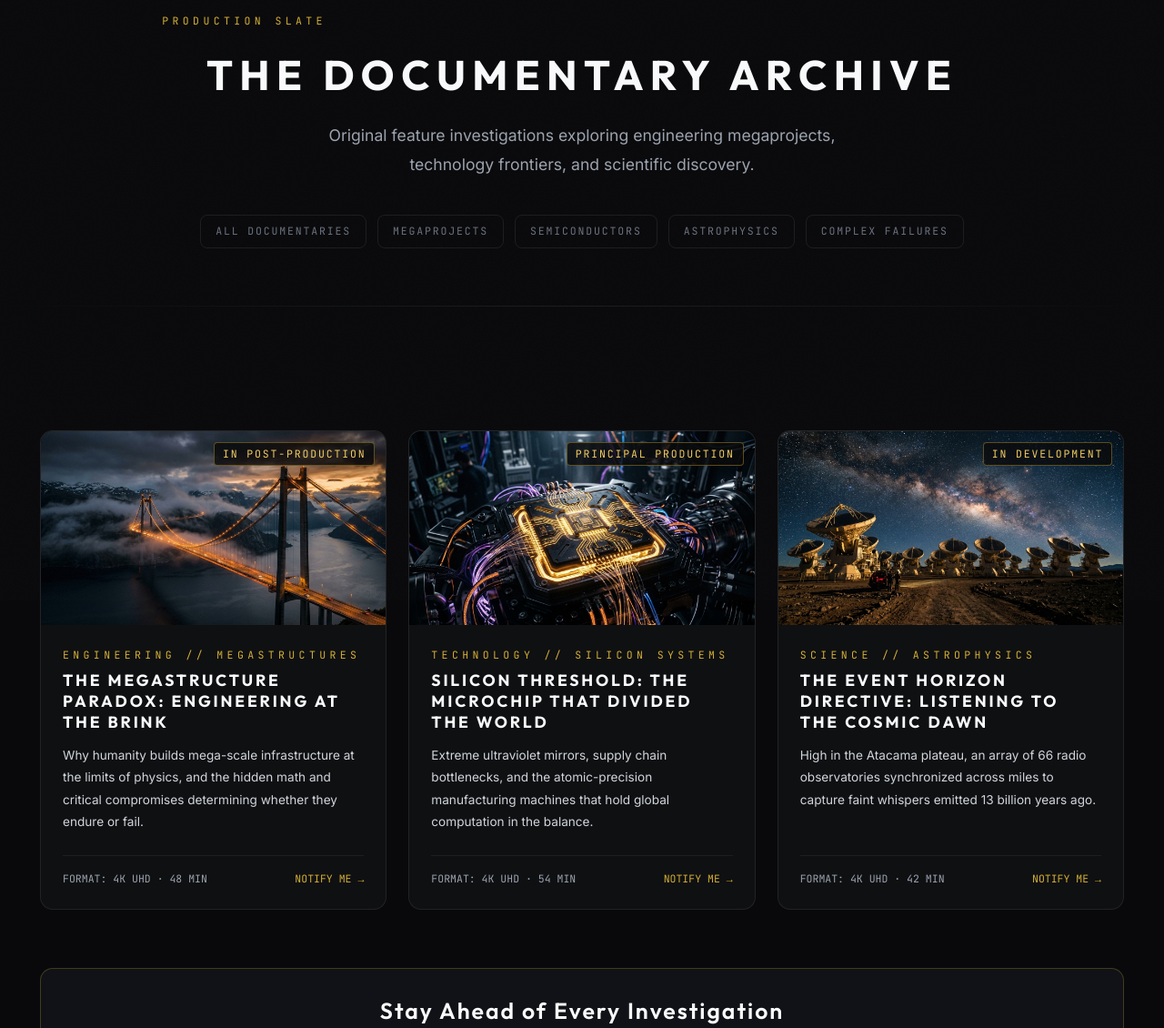
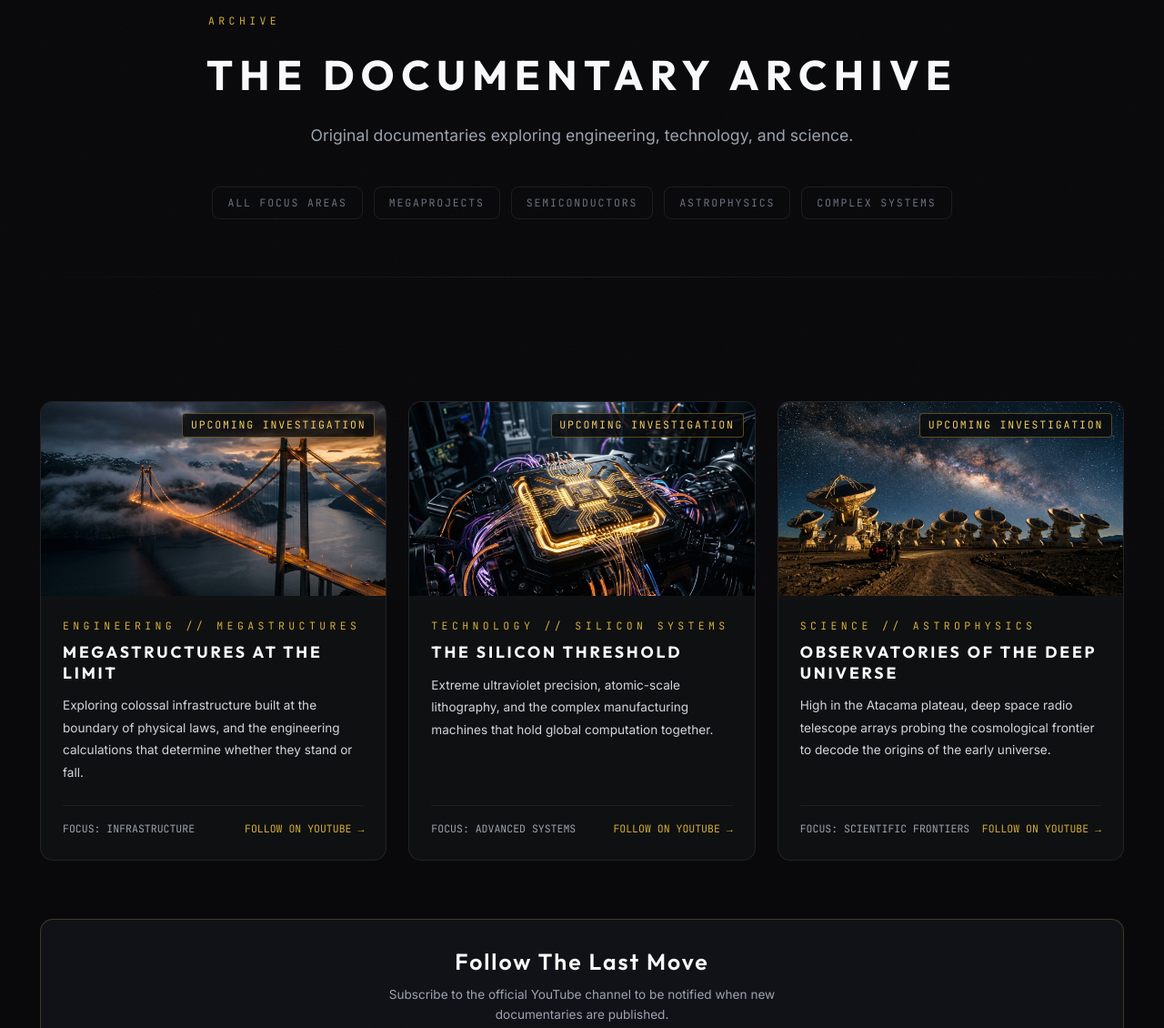
Before and after one commit to Kussbright/THE-LAST-MOVE, a plain HTML site: page documentaries.html in a window 1280 px wide. Shown: the part 140-1270 px from the top of the page at 91% size. Drawn offline with Linux system fonts and the light colour scheme.

Commit message:
fix: audit copy to remove false claims of published content while preserving cinema aesthetic and atmosphere

```diff
--- a/documentaries.html
+++ b/documentaries.html
@@ -60,41 +60,41 @@
   <!-- Page Header -->
   <header class="page-header">
     <div class="container">
-      <p class="page-header__label reveal">Production Slate</p>
+      <p class="page-header__label reveal">Archive</p>
       <h1 class="page-header__title reveal">The Documentary Archive</h1>
       <p class="page-header__subtitle reveal">
-        Original feature investigations exploring engineering megaprojects, technology frontiers, and scientific discovery.
+        Original documentaries exploring engineering, technology, and science.
       </p>
 
       <div class="doc-categories reveal" aria-label="Documentary categories">
-        <span class="doc-category is-active">All Documentaries</span>
+        <span class="doc-category is-active">All Focus Areas</span>
         <span class="doc-category">Megaprojects</span>
         <span class="doc-category">Semiconductors</span>
         <span class="doc-category">Astrophysics</span>
-        <span class="doc-category">Complex Failures</span>
+        <span class="doc-category">Complex Systems</span>
       </div>
     </div>
   </header>
 
   <!-- Documentary Slate Grid -->
-  <main class="section" id="documentary-grid" aria-label="Documentaries Slate">
+  <main class="section" id="documentary-grid" aria-label="Documentaries Focus">
     <div class="container">
       <div class="dossier-grid">
         <!-- Feature 1 -->
         <article class="dossier-card reveal">
           <div class="dossier-card__media">
-            <img src="assets/pillar-engineering.jpg" alt="The Megastructure Paradox documentary" class="dossier-card__img" loading="lazy">
-            <span class="dossier-card__badge">IN POST-PRODUCTION</span>
+            <img src="assets/pillar-engineering.jpg" alt="Megastructures Engineering" class="dossier-card__img" loading="lazy">
+            <span class="dossier-card__badge">UPCOMING INVESTIGATION</span>
           </div>
           <div class="dossier-card__body">
             <span class="dossier-card__category">ENGINEERING // MEGASTRUCTURES</span>
-            <h2 class="dossier-card__title">The Megastructure Paradox: Engineering at the Brink</h2>
+            <h2 class="dossier-card__title">Megastructures at the Limit</h2>
             <p class="dossier-card__excerpt">
-              Why humanity builds mega-scale infrastructure at the limits of physics, and the hidden math and critical compromises determining whether they endure or fail.
+              Exploring colossal infrastructure built at the boundary of physical laws, and the engineering calculations that determine whether they stand or fall.
             </p>
             <div class="dossier-card__footer">
-              <span>FORMAT: 4K UHD · 48 MIN</span>
-              <a href="https://www.youtube.com/@TheLastMoveTV" target="_blank" rel="noopener noreferrer" style="color: var(--color-gold); text-decoration: none;">NOTIFY ME →</a>
+              <span>FOCUS: INFRASTRUCTURE</span>
+              <a href="https://www.youtube.com/@TheLastMoveTV" target="_blank" rel="noopener noreferrer" style="color: var(--color-gold); text-decoration: none;">FOLLOW ON YOUTUBE →</a>
             </div>
           </div>
         </article>
@@ -102,18 +102,18 @@
         <!-- Feature 2 -->
         <article class="dossier-card reveal reveal--delay-1">
           <div class="dossier-card__media">
-            <img src="assets/pillar-technology.jpg" alt="Silicon Threshold documentary" class="dossier-card__img" loading="lazy">
-            <span class="dossier-card__badge">PRINCIPAL PRODUCTION</span>
+            <img src="assets/pillar-technology.jpg" alt="Silicon Systems Technology" class="dossier-card__img" loading="lazy">
+            <span class="dossier-card__badge">UPCOMING INVESTIGATION</span>
           </div>
           <div class="dossier-card__body">
             <span class="dossier-card__category">TECHNOLOGY // SILICON SYSTEMS</span>
-            <h2 class="dossier-card__title">Silicon Threshold: The Microchip That Divided the World</h2>
+            <h2 class="dossier-card__title">The Silicon Threshold</h2>
             <p class="dossier-card__excerpt">
-              Extreme ultraviolet mirrors, supply chain bottlenecks, and the atomic-precision manufacturing machines that hold global computation in the balance.
+              Extreme ultraviolet precision, atomic-scale lithography, and the complex manufacturing machines that hold global computation together.
             </p>
             <div class="dossier-card__footer">
-              <span>FORMAT: 4K UHD · 54 MIN</span>
-              <a href="https://www.youtube.com/@TheLastMoveTV" target="_blank" rel="noopener noreferrer" style="color: var(--color-gold); text-decoration: none;">NOTIFY ME →</a>
+              <span>FOCUS: ADVANCED SYSTEMS</span>
+              <a href="https://www.youtube.com/@TheLastMoveTV" target="_blank" rel="noopener noreferrer" style="color: var(--color-gold); text-decoration: none;">FOLLOW ON YOUTUBE →</a>
             </div>
           </div>
         </article>
@@ -121,18 +121,18 @@
         <!-- Feature 3 -->
         <article class="dossier-card reveal reveal--delay-2">
           <div class="dossier-card__media">
-            <img src="assets/pillar-science.jpg" alt="The Event Horizon Directive documentary" class="dossier-card__img" loading="lazy">
-            <span class="dossier-card__badge">IN DEVELOPMENT</span>
+            <img src="assets/pillar-science.jpg" alt="Observatories Astrophysics" class="dossier-card__img" loading="lazy">
+            <span class="dossier-card__badge">UPCOMING INVESTIGATION</span>
           </div>
           <div class="dossier-card__body">
             <span class="dossier-card__category">SCIENCE // ASTROPHYSICS</span>
-            <h2 class="dossier-card__title">The Event Horizon Directive: Listening to the Cosmic Dawn</h2>
+            <h2 class="dossier-card__title">Observatories of the Deep Universe</h2>
             <p class="dossier-card__excerpt">
-              High in the Atacama plateau, an array of 66 radio observatories synchronized across miles to capture faint whispers emitted 13 billion years ago.
+              High in the Atacama plateau, deep space radio telescope arrays probing the cosmological frontier to decode the origins of the early universe.
             </p>
             <div class="dossier-card__footer">
-              <span>FORMAT: 4K UHD · 42 MIN</span>
-              <a href="https://www.youtube.com/@TheLastMoveTV" target="_blank" rel="noopener noreferrer" style="color: var(--color-gold); text-decoration: none;">NOTIFY ME →</a>
+              <span>FOCUS: SCIENTIFIC FRONTIERS</span>
+              <a href="https://www.youtube.com/@TheLastMoveTV" target="_blank" rel="noopener noreferrer" style="color: var(--color-gold); text-decoration: none;">FOLLOW ON YOUTUBE →</a>
             </div>
           </div>
         </article>
@@ -140,13 +140,13 @@
 
       <!-- Channel notification CTA banner -->
       <div style="margin-top: var(--space-16); padding: var(--space-8); background: rgba(22, 24, 29, 0.7); border: 1px solid rgba(212, 175, 55, 0.25); border-radius: var(--border-radius-lg); text-align: center;" class="reveal">
-        <h3 style="font-family: var(--font-display); font-size: var(--text-xl); color: var(--color-white); margin-bottom: var(--space-3);">Stay Ahead of Every Investigation</h3>
+        <h3 style="font-family: var(--font-display); font-size: var(--text-xl); color: var(--color-white); margin-bottom: var(--space-3);">Follow The Last Move</h3>
         <p style="color: var(--color-silver); font-size: var(--text-sm); max-width: 50ch; margin: 0 auto var(--space-6);">
-          Subscribe to the official YouTube channel to watch documentaries the moment they premier.
+          Subscribe to the official YouTube channel to be notified when new documentaries are published.
         </p>
         <a href="https://www.youtube.com/@TheLastMoveTV" target="_blank" rel="noopener noreferrer" class="btn btn--primary">
           <svg viewBox="0 0 24 24" aria-hidden="true" style="width:18px;height:18px;fill:currentColor;"><path d="M23.5 6.2a3 3 0 0 0-2.1-2.1C19.5 3.5 12 3.5 12 3.5s-7.5 0-9.4.6A3 3 0 0 0 .5 6.2 31.4 31.4 0 0 0 0 12a31.4 31.4 0 0 0 .5 5.8 3 3 0 0 0 2.1 2.1c1.9.6 9.4.6 9.4.6s7.5 0 9.4-.6a3 3 0 0 0 2.1-2.1A31.4 31.4 0 0 0 24 12a31.4 31.4 0 0 0-.5-5.8zM9.6 15.6V8.4l6.3 3.6-6.3 3.6z"/></svg>
-          Subscribe on YouTube @TheLastMoveTV
+          Follow on YouTube @TheLastMoveTV
         </a>
       </div>
     </div>
```
Also changed, not shown: index.html (+10 -11 lines), stories.html (+3 -3 lines).
